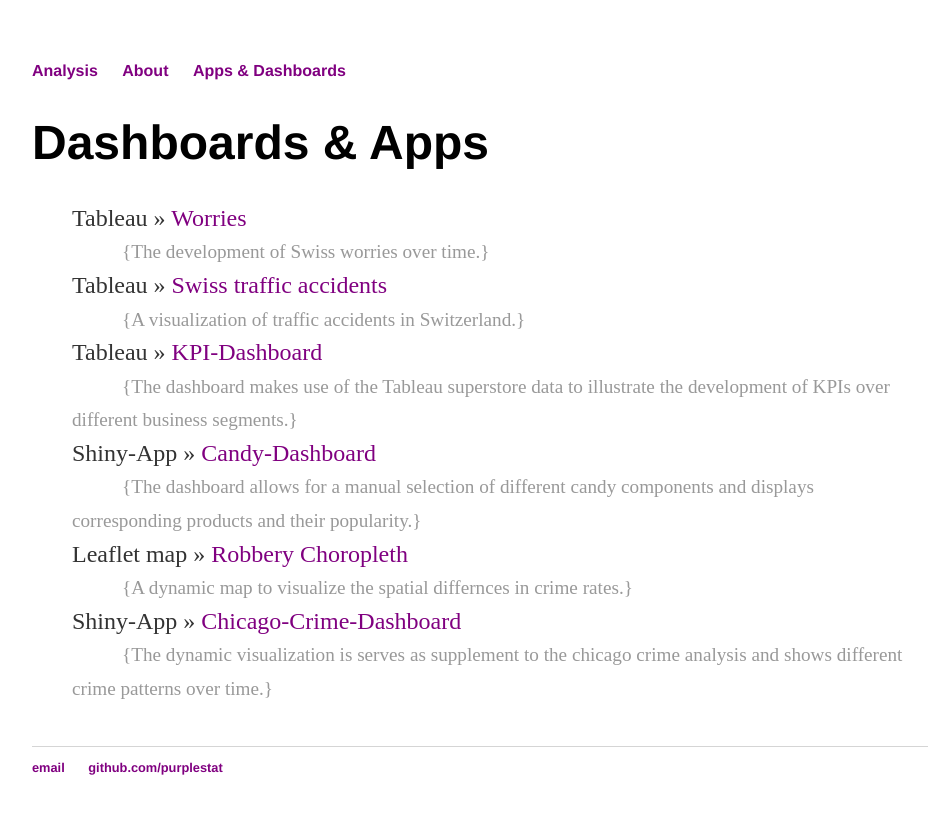
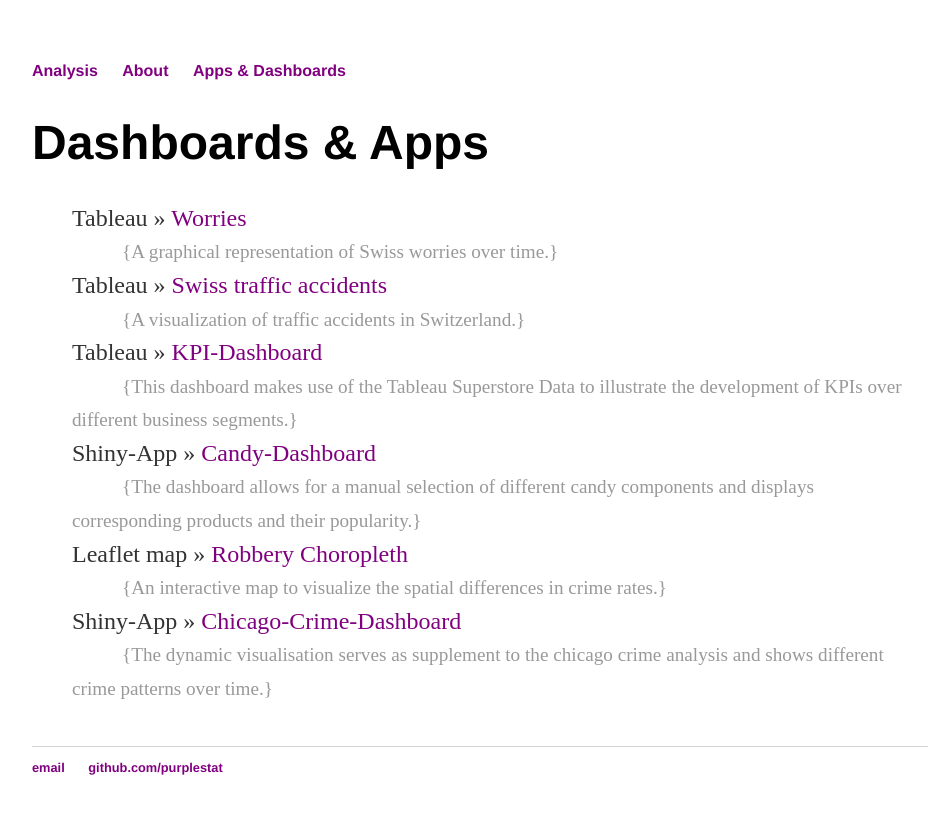
Before and after one commit to purplestat/purplestat.github.io, a Jekyll site: the page built from cv/index.html, in a window 1280 px wide. Shown: the top 814 px of the page, without its empty margins (160-1093 px from the left). Built offline with Jekyll 4.4.1, drawn with Linux system fonts in a browser that asks for light colours.

Commit message:
Update index.html

```diff
--- a/cv/index.html
+++ b/cv/index.html
@@ -6,17 +6,17 @@
 			<h1>Dashboards & Apps</h1>
 			<ul class="posts">
 		<li><span>Tableau</span> &raquo; <a href="https://public.tableau.com/views/worrie2/Dashboard1?:display_count=y&publish=yes&:toolbar=n&:origin=viz_share_link&:showVizHome=no" title="Traffic" target="_blank">Worries</a></li>
-				<li id="list2">{The development of Swiss worries over time.} </li>
+				<li id="list2">{A graphical representation of Swiss worries over time.} </li>
 		<li><span>Tableau</span> &raquo; <a href="https://public.tableau.com/shared/SQB7DGX8G?:toolbar=n&:display_count=y&:origin=viz_share_link&:showVizHome=no" title="Traffic" target="_blank">Swiss traffic accidents</a></li>
 				<li id="list2">{A visualization of traffic accidents in Switzerland.} </li>
 		<li><span>Tableau</span> &raquo; <a href="https://public.tableau.com/views/MYKPIdash/Dashboard1?:embed=y&:toolbar=n&:embed_code_version=3&:loadOrderID=0&:display_count=y&:origin=viz_share_link&:showVizHome=no" title="Candy" target="_blank">KPI-Dashboard</a></li>
-				<li id="list2">{The dashboard makes use of the Tableau superstore data to illustrate the development of KPIs over different business segments.} </li>
+				<li id="list2">{This dashboard makes use of the Tableau Superstore Data to illustrate the development of KPIs over different business segments.} </li>
 		<li><span>Shiny-App</span> &raquo; <a href="https://bluestat.shinyapps.io/candy/" title="Candy" target="_blank">Candy-Dashboard</a></li>
 				<li id="list2">{The dashboard allows for a manual selection of different candy components and displays corresponding products and their popularity.} </li>
 		<li><span>Leaflet map</span> &raquo; <a href="//rstudio-pubs-static.s3.amazonaws.com/565190_a675b3a64eed4b558a71d91683244ac9.html" title="Chicago Crime" target="_blank">Robbery Choropleth</a></li>
-				<li id="list2">{A dynamic map to visualize the spatial differnces in crime rates.} </li>
+				<li id="list2">{An interactive map to visualize the spatial differences in crime rates.} </li>
 		<li><span>Shiny-App</span> &raquo; <a href="https://bluestat.shinyapps.io/chicago/" title="Chicago Crime" target="_blank">Chicago-Crime-Dashboard</a></li>
-				<li id="list2">{The dynamic visualization is serves as supplement to the chicago crime analysis and shows different crime patterns over time.} </li>
+				<li id="list2">{The dynamic visualisation serves as supplement to the chicago crime analysis and shows different crime patterns over time.} </li>
 
 
 			</ul>
```
